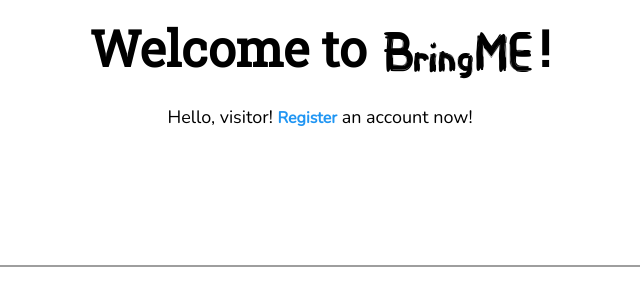
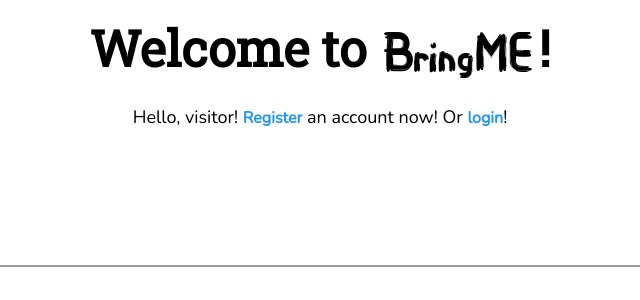
Before and after one commit to denniel-sadian/bringme, a Django app: page / in a window 1280 px wide. Shown: the part 236-536 px from the top of the page, without its empty margins (320-960 px from the left). Run offline with Django 3.2, Linux system fonts and the light colour scheme; some libraries are stand-ins or nearby versions.

Commit message:
Add a login link

```diff
--- a/items/templates/items/home.html
+++ b/items/templates/items/home.html
@@ -64,7 +64,7 @@
     <p class="w3-large">Hello, {{ user.name }}!</p>
     {% else %}
     <p class="w3-large">Hello, visitor! <a href="{% url 'accounts:register' %}" class="w3-text-blue">Register</a> an
-        account now!</p>
+        account now! Or <a href="{% url 'accounts:login' %}" class="w3-text-blue">login</a>!</p>
     {% endif %}
 </header>
 
```
